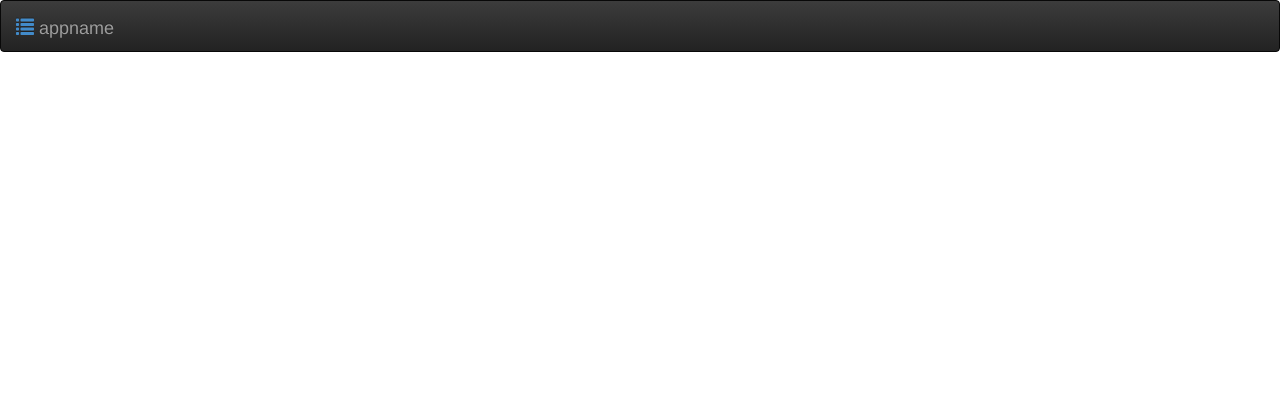
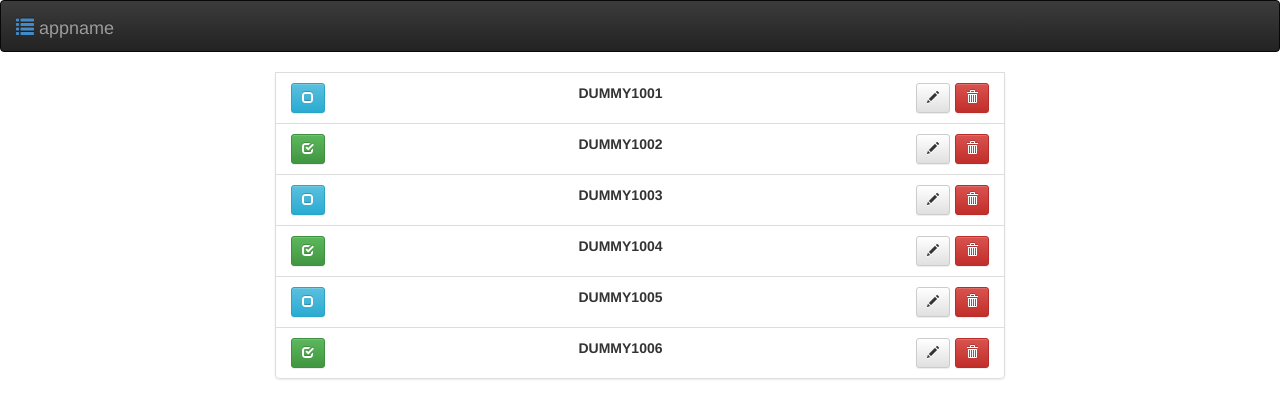
Before and after one commit to kedi11/ToDoList, a plain HTML site: page index.html in a window 1280 px wide. Drawn offline with Linux system fonts and the light colour scheme.

Commit message:
Adds view for displaying contents of Tasks array

```diff
--- a/js/controllers/controller.js
+++ b/js/controllers/controller.js
@@ -10,6 +10,8 @@ angular.module("controller", [])
     function($scope, UsersService, ListsService, TasksService) {
     // Always create an object first and add properties/methods to it instead of $scope
     $scope.vm = {};
+
+    $scope.vm.tasks = TasksService.Tasks;
 
 }])
 .service("UsersService", function(){
--- a/views/mainview.html
+++ b/views/mainview.html
@@ -1 +1,29 @@
 <!-- Application's primary Angular View (MVC) -->
+<div class="col-xs-12 col-sm-offset-2 col-sm-8">
+    <ul class="list-group">
+        <li class="list-group-item text-center clearfix" ng-show="vm.tasks.length == 0">NO TASKS IN LIST</li>
+        <li class="list-group-item text-center clearfix"
+            ng-repeat="task in vm.tasks">
+            <!-- Toggle button -->
+            <button type="button" class="btn btn-sm pull-left"
+                ng-class="task.isComplete ? 'btn-success' : 'btn-info'">
+                <span class="glyphicon" ng-class="task.isComplete ? 'glyphicon-check' : 'glyphicon-unchecked'"></span>
+            </button>
+
+            <!-- Task text -->
+            <span style="font-weight:bold;">
+                {{task.taskName | uppercase | limitTo: 20}}{{task.taskName.length > 20 ? "..." : ""}}
+            </span>
+
+            <!-- Delete Task -->
+            <button type="button" class="btn btn-sm btn-danger pull-right" style="margin-left:5px;">
+                <span class="glyphicon glyphicon-trash"></span>
+            </button>
+
+            <!-- Edit Task -->
+            <a href="#" class="btn btn-sm btn-default pull-right">
+                <span class="glyphicon glyphicon-pencil"></span>
+            </a>
+        </li>
+    </ul>
+</div>
```
